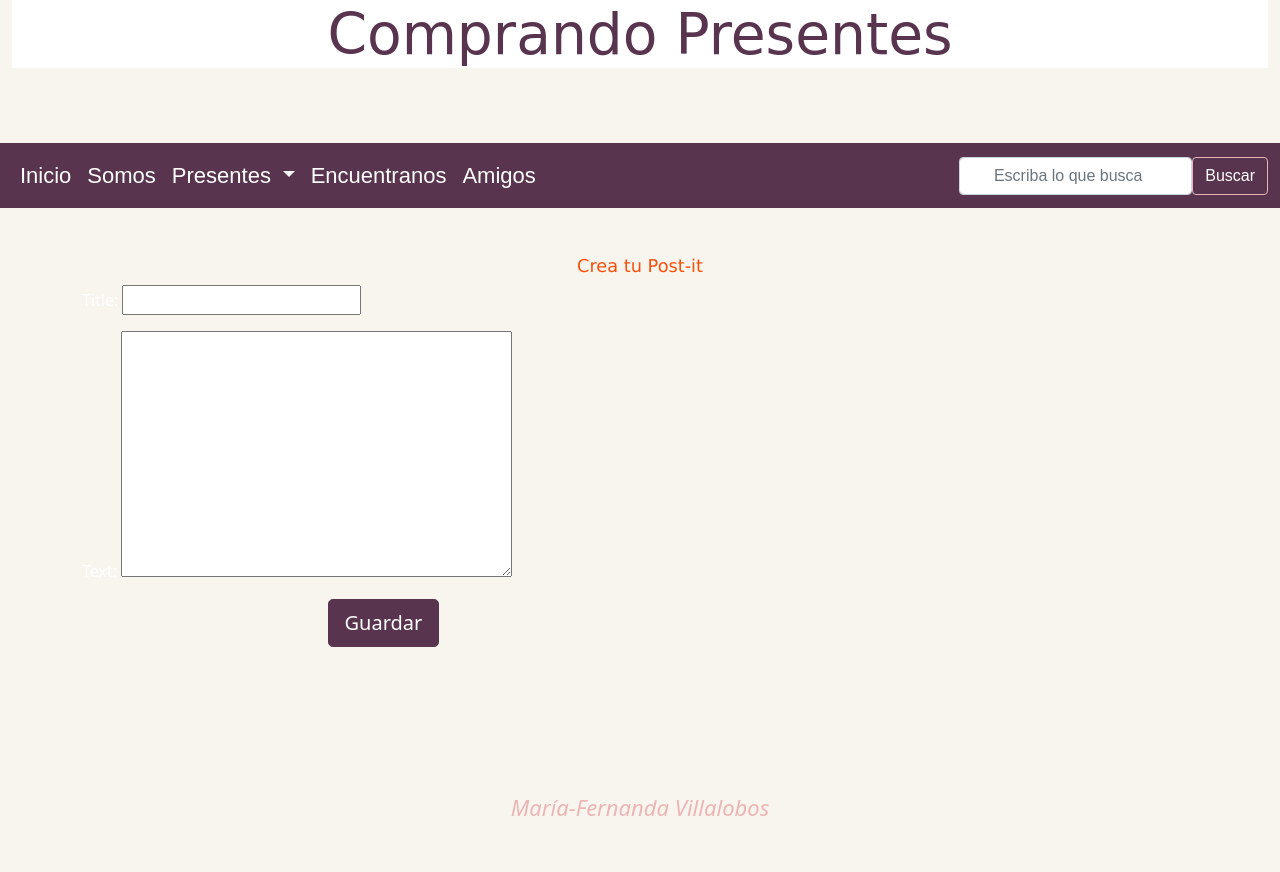
After one commit to MariferVL/M6, a Django app: page /post/new/ in a window 1280 px wide. The commit adds this page. Run offline with Django 4.2, Linux system fonts and the light colour scheme; some libraries are stand-ins or nearby versions.

Commit message:
edit added

```diff
--- /dev/null
+++ b/bp/forms.py
@@ -0,0 +1,8 @@
+from django import forms
+from .models import Post
+
+
+class PostForm(forms.ModelForm):
+        class Meta:
+            model = Post
+            fields = ('title', 'text',)
--- a/bp/static/css/bp.css
+++ b/bp/static/css/bp.css
@@ -58,17 +58,17 @@ body { background: transparent; color: #ffffff; background-color: rgb(248, 245,
     border-color: rgb(89, 52, 79);
     }
 
-.psomos {background-color: white !important; color:  rgb(214, 186, 115) !important; margin-top: 0mm;
+#psomos {background-color: white !important; color:  rgb(214, 186, 115) !important; margin-top: 0mm;
     font-style: normal; font-size: 3ex; font-family: Verdana, Geneva, Tahoma, sans-serif;
 }
 #team {background-color: white ; color:  rgb(214, 186, 115); font-size: 6mm;
     font-family: 'Lucida Sans', 'Lucida Sans Regular', 'Lucida Grande', 'Lucida Sans Unicode', Geneva, Verdana, sans-serif;}
-.btn-primary, .btn-primary:hover, .btn-primary:active, .btn-primary:visited{ margin-right: 22% ;
+.btn-primary, .btn-primary:hover, .btn-primary:active, .btn-primary:visited, .btn-secondary, .btn-secondary:hover { margin-right: 22% ;
     margin-left: 22% ;background-color: rgb(89, 52, 79)!important;border-color: rgb(89, 52, 79) ;
 }
 .btn-primary-index  {background-color: #59344f!important;border-color: rgb(89, 52, 79) ;
 }
-#map-btn{ margin-left: 30%; margin-right: 30%; width: 133px;}
+#map-btn { margin-left: 30%; margin-right: 30%; width: 133px;}
 .prodtitle {text-align: center ;margin-bottom: 0px; color:rgb(250, 79, 11);
     margin-top: 0mm; font-size: ex; font-family: Verdana, Geneva, Tahoma, sans-serif;}
 .descrip { margin-right: 11%; text-align: center ; color: rgb(214, 186, 115);
@@ -78,7 +78,7 @@ body { background: transparent; color: #ffffff; background-color: rgb(248, 245,
 .bd-highlight{ margin-right: 3% !important;padding-right: 3% !important;
     padding-left: 3% !important;}
 .mapdescrip { color: rgb(250, 79, 11); text-align: center ; font-style: normal;
-    font-size: 11%; font-family: Verdana, Geneva, Tahoma, sans-serif;}
+    font-size: 111%; font-family: Verdana, Geneva, Tahoma, sans-serif;}
 .news {color: rgb(214, 186, 115);text-align: center ;}
 .external{ margin-left: 3% ;font-family: Arial, Helvetica, sans-serif; color: white;
     background-color: rgb(89, 52, 79); font-size: 111%;}
--- a/bp/templates/bp/home.html
+++ b/bp/templates/bp/home.html
@@ -1,6 +1,11 @@
 {% extends 'bp/base.html'%}
 
 {% block content %}
+<div class="container bg-faded">
+    <a href="{% url 'post_new' %}"  class="btn btn-secondary" class="top-menu">
+        {% include './icons/file-earmark-plus.svg' %}
+    </a>
+</div>
     {% for post in posts %}
     <div class="container bg-faded">
         <div class="row">
--- a/bp/templates/bp/post_detail.html
+++ b/bp/templates/bp/post_detail.html
@@ -2,6 +2,11 @@
 
 {% block content %}
     <article class="post">
+        <aside class="actions">
+            <a class="btn btn-secondary" href="{% url 'post_edit' pk=post.pk %}">
+              {% include './icons/pencil-fill.svg' %}
+            </a>
+        </aside>
         {% if post.published_date %}
             <time id= "published" class="date">
                 {{ post.published_date }}
--- /dev/null
+++ b/bp/templates/bp/post_edit.html
@@ -0,0 +1,10 @@
+{% extends 'bp/base.html'%}
+
+{% block content %}
+    <h3 class="mapdescrip">Crea tu Post-it</h3>
+    <form method="POST" class="post-form"> {% csrf_token %}
+        {{form.as_p}}
+        <button type="submit" class="btn btn-primary btn-lg" >Guardar</button>
+        {% comment %} <button type="submit" class="save btn btn-secondary" >Guardar</button> {% endcomment %}
+    </form>
+{% endblock %}
--- a/bp/urls.py
+++ b/bp/urls.py
@@ -4,4 +4,6 @@ from . import views
 urlpatterns = [
     path('', views.home, name= 'home'),
     path('post/<int:pk>/',views.post_detail, name='post_detail'),
+    path('post/new/', views.post_new, name='post_new'),
+    path('post/<int:pk>/edit/', views.post_edit, name='post_edit'),
 ]
--- a/bp/views.py
+++ b/bp/views.py
@@ -1,7 +1,7 @@
-from django.shortcuts import render, get_object_or_404
+from django.shortcuts import render, get_object_or_404, redirect
 from django.utils import timezone
 from .models import Post
-
+from .forms import PostForm
 
 # Create your views here.
 
@@ -12,3 +12,31 @@ def home(request):
 def post_detail(request,pk):
     post = get_object_or_404(Post, pk=pk)
     return render(request, 'bp/post_detail.html', {'post': post})
+
+def post_new(request):
+    form = PostForm()
+    if request.method == "POST":
+        form = PostForm(request.POST)
+        if form.is_valid():
+            post = form.save(commit=False)
+            post.author = request.user
+            post.published_date = timezone.now()
+            post.save()
+            return redirect('post_detail', pk=post.pk)
+    else:
+        form = PostForm()
+    return render(request, 'bp/post_edit.html',{'form': form})
+
+def post_edit(request, pk):
+    post = get_object_or_404(Post, pk=pk)
+    if request.method == "POST":
+        form = PostForm(request.POST, instance=post)
+        if form.is_valid():
+            post = form.save(commit=False)
+            post.author = request.user
+            post.published_date = timezone.now()
+            post.save()
+            return redirect('post_detail', pk=post.pk)
+    else:
+        form = PostForm(instance=post)
+    return render(request, 'bp/post_edit.html', {'form': form})
```
Also changed, not shown: bp/templates/bp/icons/file-earmark-plus.svg (added), bp/templates/bp/icons/pencil-fill.svg (added).
